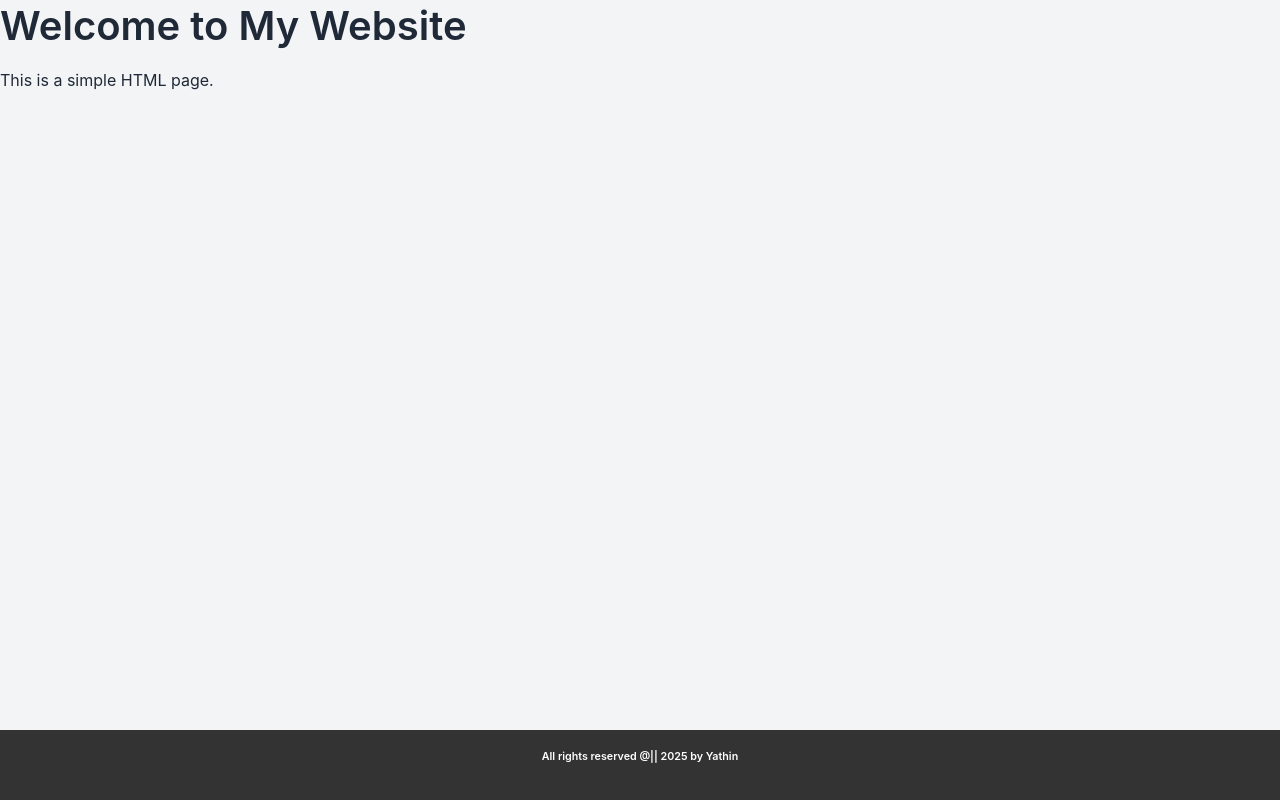
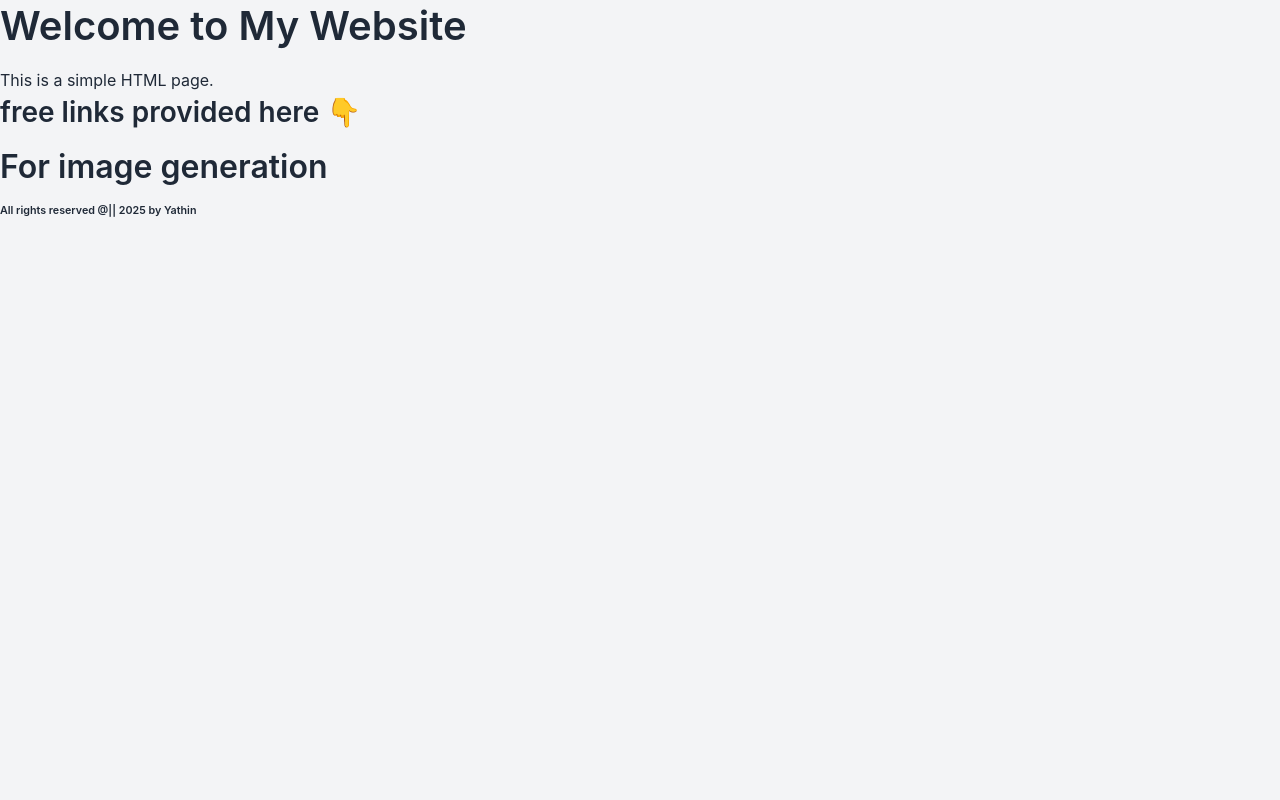
Before and after one commit to RaghuLegends/Dosthulu, a plain HTML site: page index.html in a window 1280 px wide. Drawn offline with Linux system fonts and the light colour scheme.

Commit message:
Update index.html

```diff
--- a/index.html
+++ b/index.html
@@ -11,9 +11,17 @@
         <h1>Welcome to My Website</h1>
         <p>This is a simple HTML page.</p>
     </section>
+    <h3>
+        free links provided here 👇
+    </h3>
+    <section>
+        <h2>
+            For image generation
 
-    <footer>
+        </h2>
+    </section>
+    <footer6>
         <h6>All rights reserved @|| 2025 by Yathin</h6>
-    </footer>
+    </footer6>
 </body>
 </html>
```
